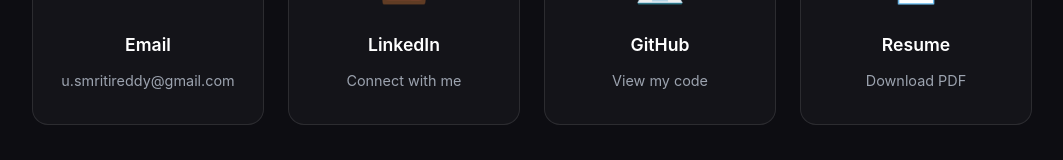
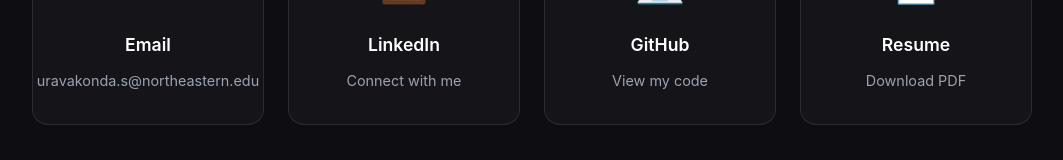
Before and after one commit to SmritiReddyy/smriti-portfolio, a Next.js app: page / in a window 1280 px wide. Shown: the part 4372-4532 px from the top of the page, without its empty margins (108-1171 px from the left). Built offline with nearby package versions, Linux system fonts and the light colour scheme.

Commit message:
update email

```diff
--- a/app/page.tsx
+++ b/app/page.tsx
@@ -565,7 +565,7 @@
             >
               <div style={styles.contactIcon}>📧</div>
               <h3 style={styles.contactCardTitle}>Email</h3>
-              <p style={styles.contactCardText}>u.smritireddy@gmail.com</p>
+              <p style={styles.contactCardText}>uravakonda.s@northeastern.edu</p>
             </a>
 
             <a
```
